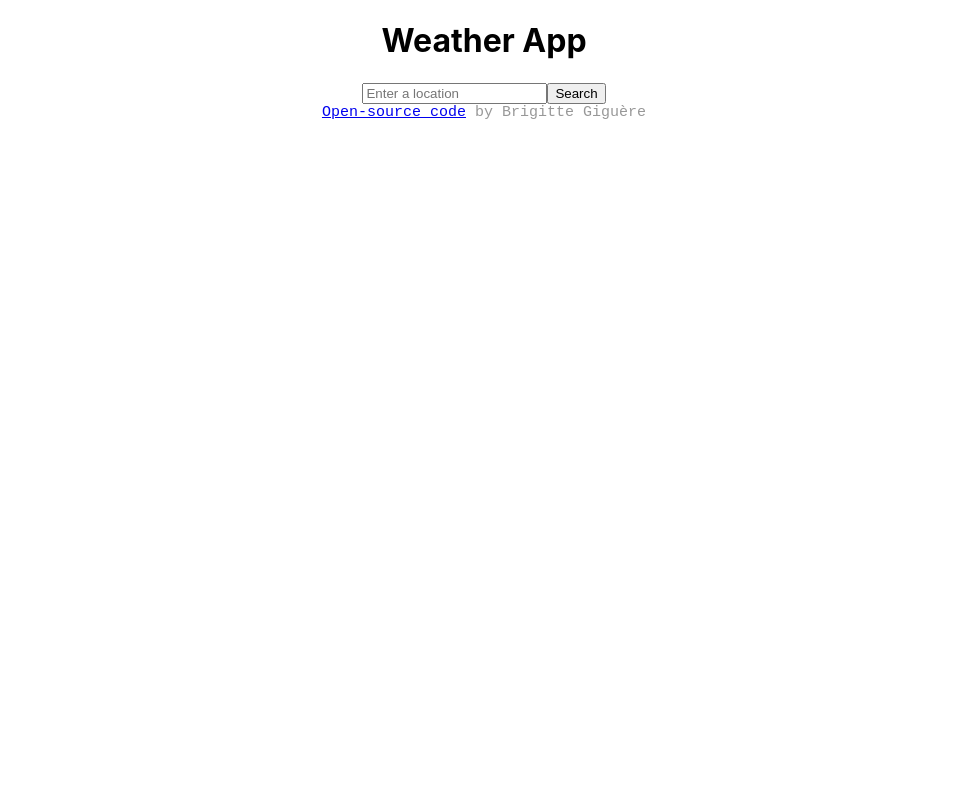
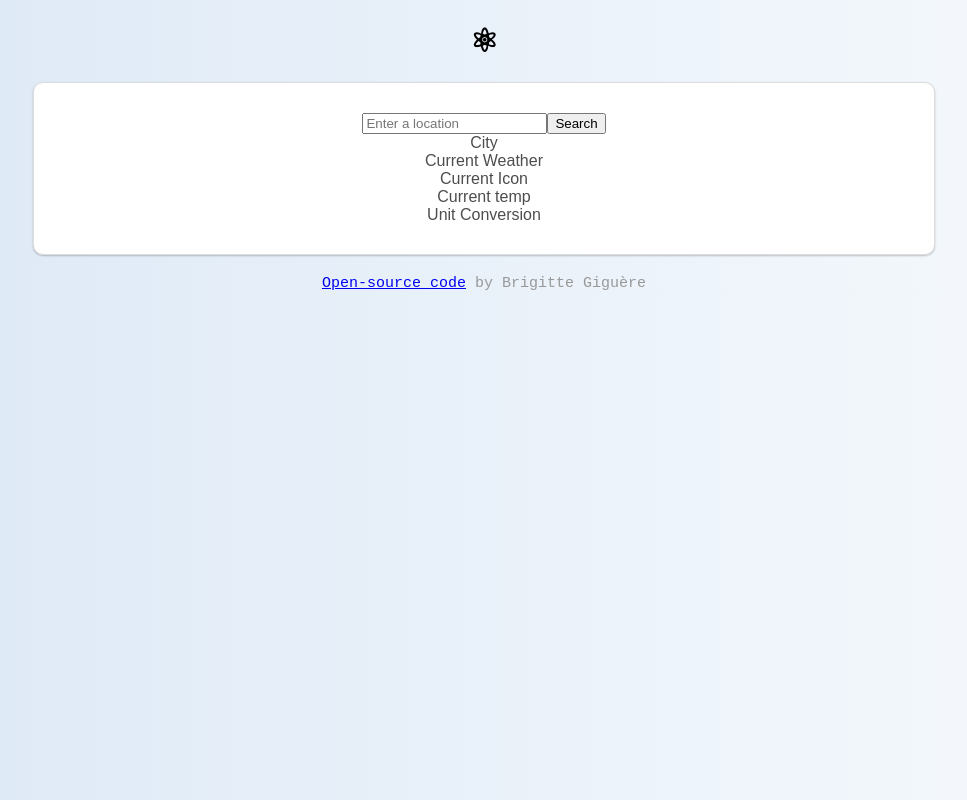
Before and after one commit to brigittex/week4-homework, a React (Create React App) app: page / in a window 1280 px wide. Shown: the whole page, without its empty margins (156-1123 px from the left). Built offline with nearby package versions, Linux system fonts and the light colour scheme.

Commit message:
Bootstrap, building Weather component, CSS import

```diff
--- a/package.json
+++ b/package.json
@@ -7,6 +7,7 @@
     "@testing-library/react": "^12.1.2",
     "@testing-library/user-event": "^13.5.0",
     "axios": "^0.24.0",
+    "bootstrap": "^5.1.3",
     "react": "^17.0.2",
     "react-dom": "^17.0.2",
     "react-scripts": "5.0.0",
--- a/src/App.js
+++ b/src/App.js
@@ -1,14 +1,12 @@
 import React from "react";
 import Weather from "./Weather.js";
-import Footer from "./Footer.js";
+
 import "./App.css";
 
 function App() {
   return (
     <div className="App">
-      <h1> Weather App </h1>
       <Weather />
-      <Footer />
     </div>
   );
 }
--- /dev/null
+++ b/src/Weather.css
@@ -0,0 +1,28 @@
+body {
+  background: linear-gradient(
+    90deg,
+    rgb(223, 234, 247) 11.2%,
+    rgb(244, 248, 252) 91.1%
+  );
+}
+
+.Weather .weather-app {
+  padding: 30px;
+}
+
+/* setup on page, font assignment for all text except footer */
+.Weather .weather-app-wrapper {
+  margin: 20px auto;
+  max-width: 900px;
+  background-color: white;
+  border: 1px solid rgb(221, 221, 221);
+  border-radius: 10px;
+  box-shadow: rgba(60, 64, 67, 0.3) 0px 1px 2px 0px;
+  font-family: "DM Sans", sans-serif;
+  font-size: 16px;
+  color: rgb(77, 77, 77);
+}
+
+.Weather h1 {
+  text-align: center;
+}
--- a/src/Weather.js
+++ b/src/Weather.js
@@ -1,5 +1,7 @@
 import React, { useState } from "react";
+import Footer from "./Footer.js";
 import axios from "axios";
+import "./Weather.css";
 
 export default function Weather() {
   let [location, setLocation] = useState(null);
@@ -12,7 +14,7 @@ export default function Weather() {
       temperature: Math.round(response.data.main.temp),
       description: response.data.weather[0].main,
       humidity: response.data.main.humidity,
-      wind: Math.round(response.data.wind.speed * 3.6),
+      wind: Math.round(response.data.wind.speed * 3.6), //converting from m/s to km/h
       icon: `http://openweathermap.org/img/wn/${response.data.weather[0].icon}@2x.png`,
     });
   }
@@ -59,6 +61,25 @@ export default function Weather() {
       </div>
     );
   } else {
-    return <div className="Weather">{form}</div>;
+    return (
+      <div className="Weather">
+        <div className="container">
+          <h1>⚛</h1>
+          <div className="weather-app-wrapper">
+            <div className="weather-app">
+              {form}
+              City
+              <div className="row">
+                <div className="col-3">Current Weather</div>
+                <div className="col-4">Current Icon</div>
+                <div className="col-3">Current temp</div>
+                <div className="col-2">Unit Conversion</div>
+              </div>
+            </div>
+          </div>
+          <Footer />
+        </div>
+      </div>
+    );
   }
 }
```
Also changed, not shown: 1 other file (tests, documents, lock files or other folders).
